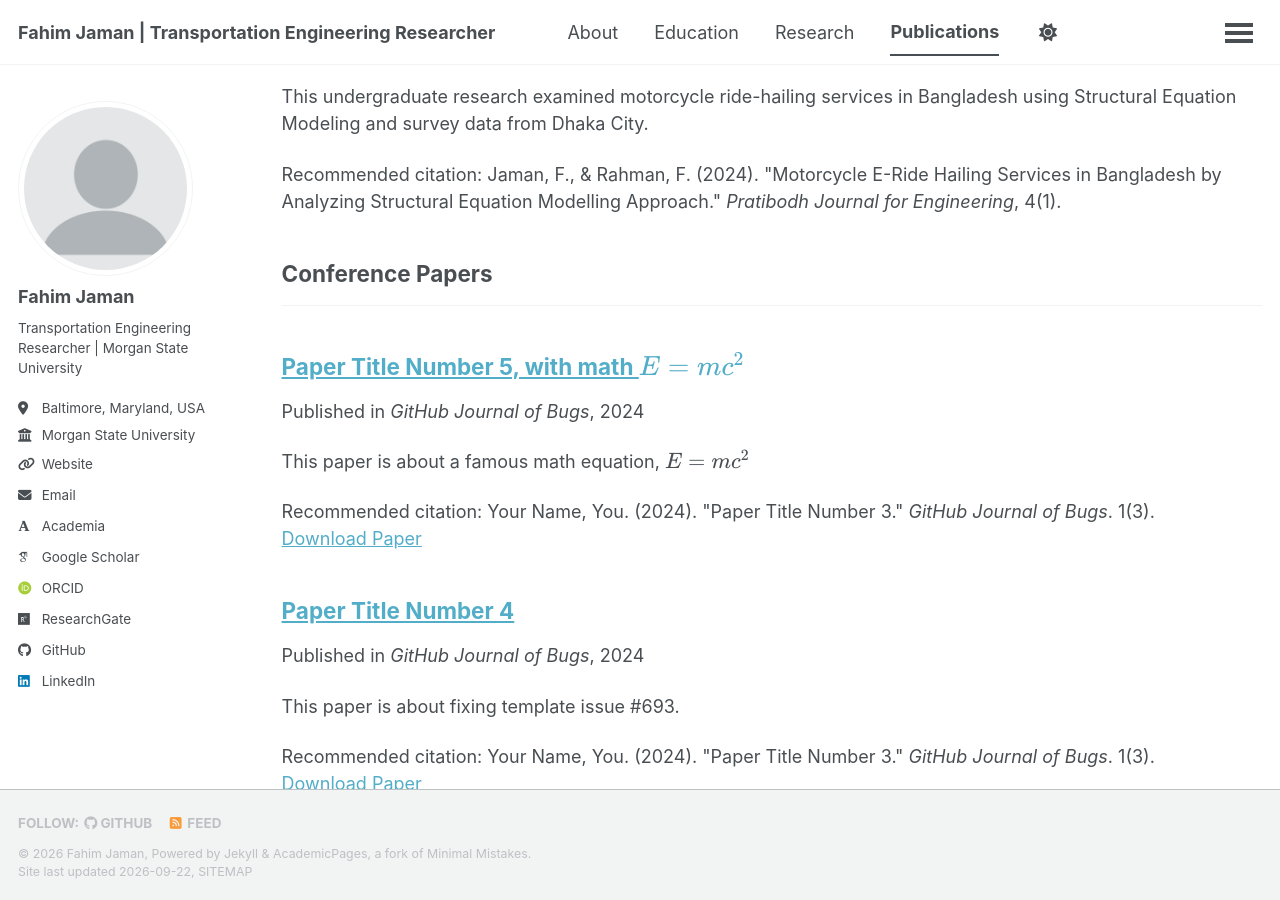
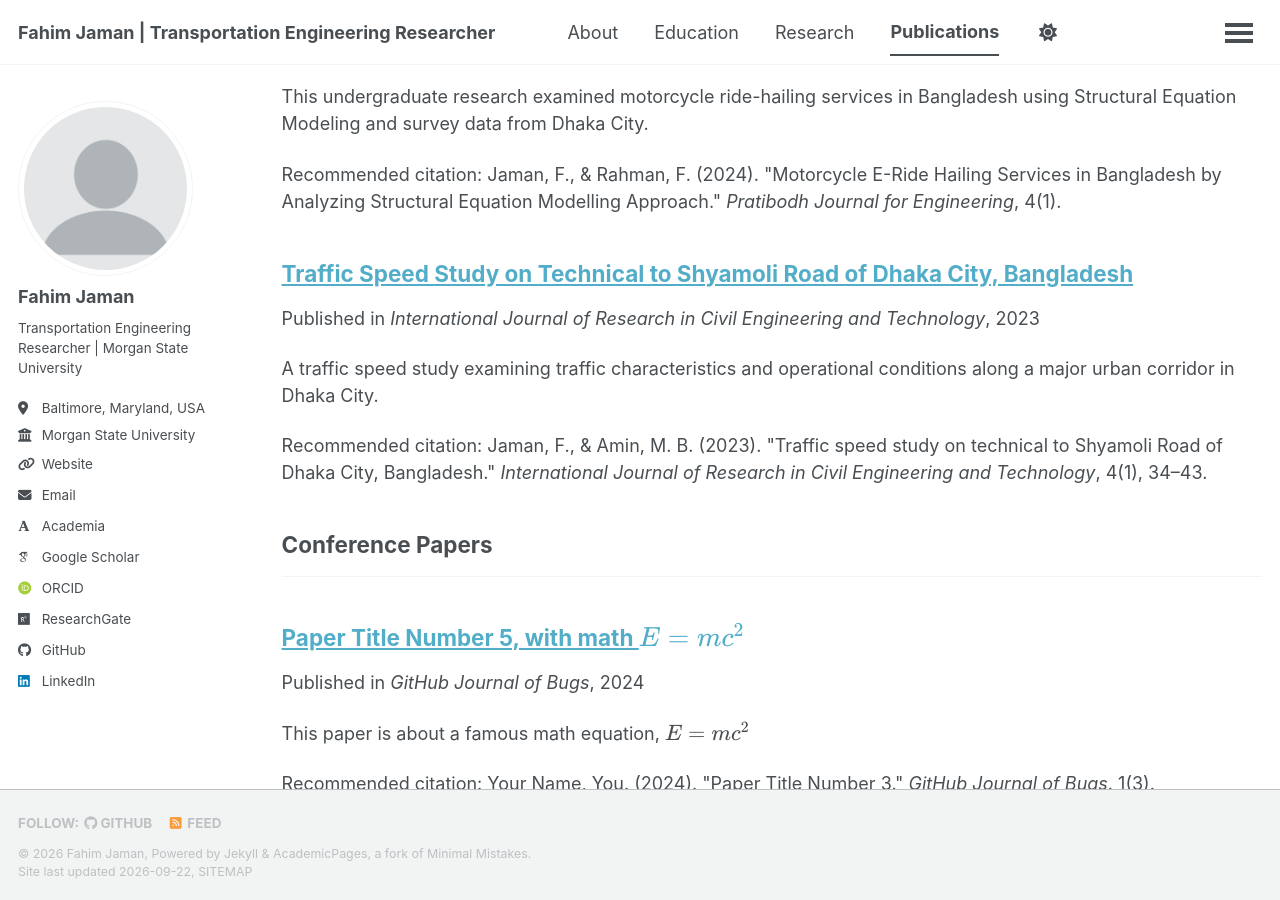
Before and after one commit to fahimjaman/111, a Jekyll site: the page built from _pages/publications.html, in a window 1280 px wide and 900 px high, scrolled down 1024 px. Built offline with Jekyll 4.4.1, drawn with Linux system fonts in a browser that asks for light colours; some web fonts are replaced; a script that is not in the unit is left out.

Commit message:
Replace template content with Fahim Jaman academic profile

```diff
--- a/_publications/2024-02-17-paper-title-number-4.md
+++ b/_publications/2024-02-17-paper-title-number-4.md
@@ -1,13 +1,11 @@
 ---
-title: "Paper Title Number 4"
+title: "Traffic Speed Study on Technical to Shyamoli Road of Dhaka City, Bangladesh"
 collection: publications
-category: conferences
-permalink: /publication/2024-02-17-paper-title-number-4
-excerpt: 'This paper is about fixing template issue #693.'
-date: 2024-02-17
-venue: 'GitHub Journal of Bugs'
-paperurl: 'https://academicpages.github.io/files/paper3.pdf'
-citation: 'Your Name, You. (2024). &quot;Paper Title Number 3.&quot; <i>GitHub Journal of Bugs</i>. 1(3).'
+category: manuscripts
+permalink: /publication/traffic-speed-study-dhaka/
+date: 2023-01-01
+venue: "International Journal of Research in Civil Engineering and Technology"
+citation: 'Jaman, F., & Amin, M. B. (2023). "Traffic speed study on technical to Shyamoli Road of Dhaka City, Bangladesh." <i>International Journal of Research in Civil Engineering and Technology</i>, 4(1), 34–43.'
 ---
 
-The contents above will be part of a list of publications, if the user clicks the link for the publication than the contents of section will be rendered as a full page, allowing you to provide more information about the paper for the reader. When publications are displayed as a single page, the contents of the above "citation" field will automatically be included below this section in a smaller font.
+A traffic speed study examining traffic characteristics and operational conditions along a major urban corridor in Dhaka City.
```
